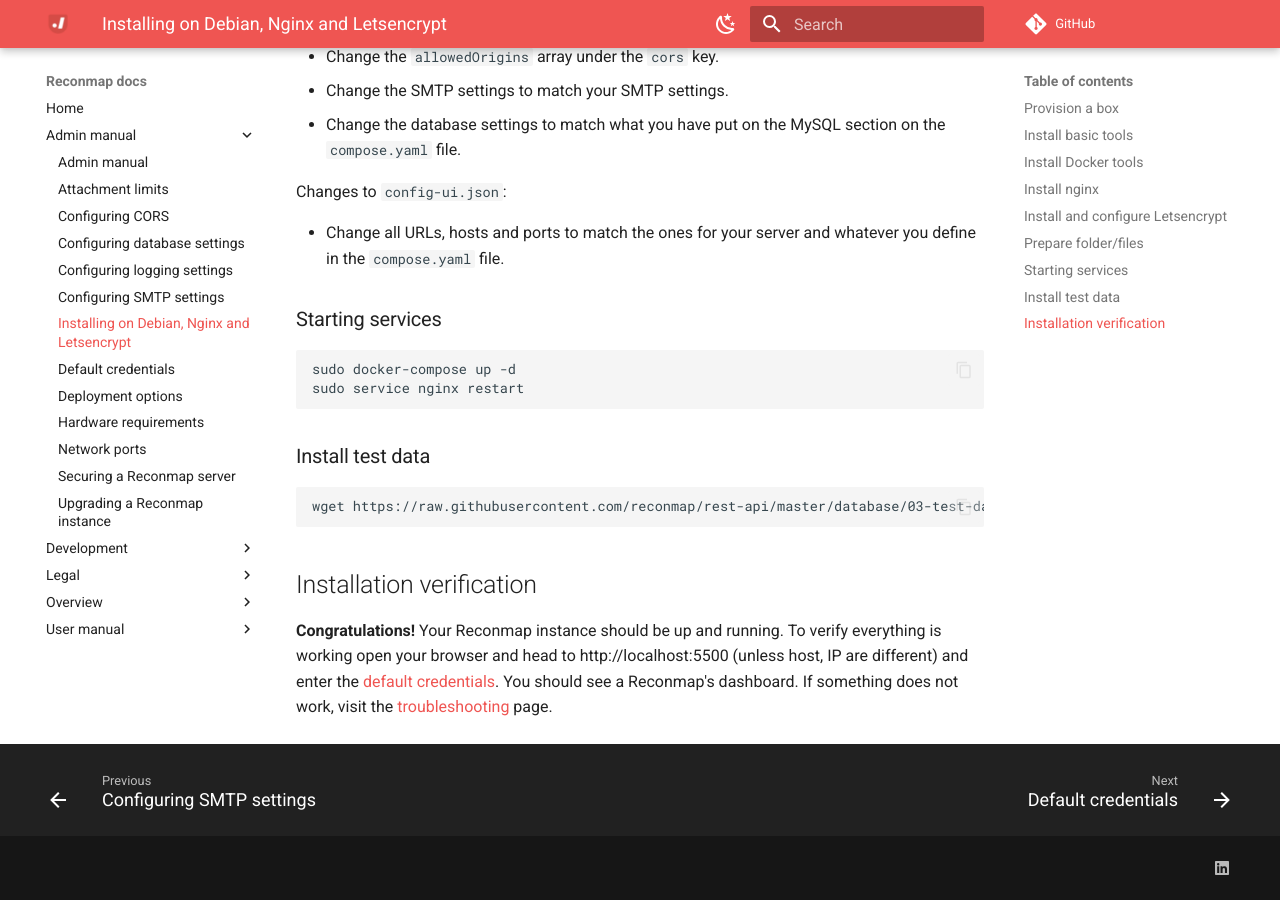
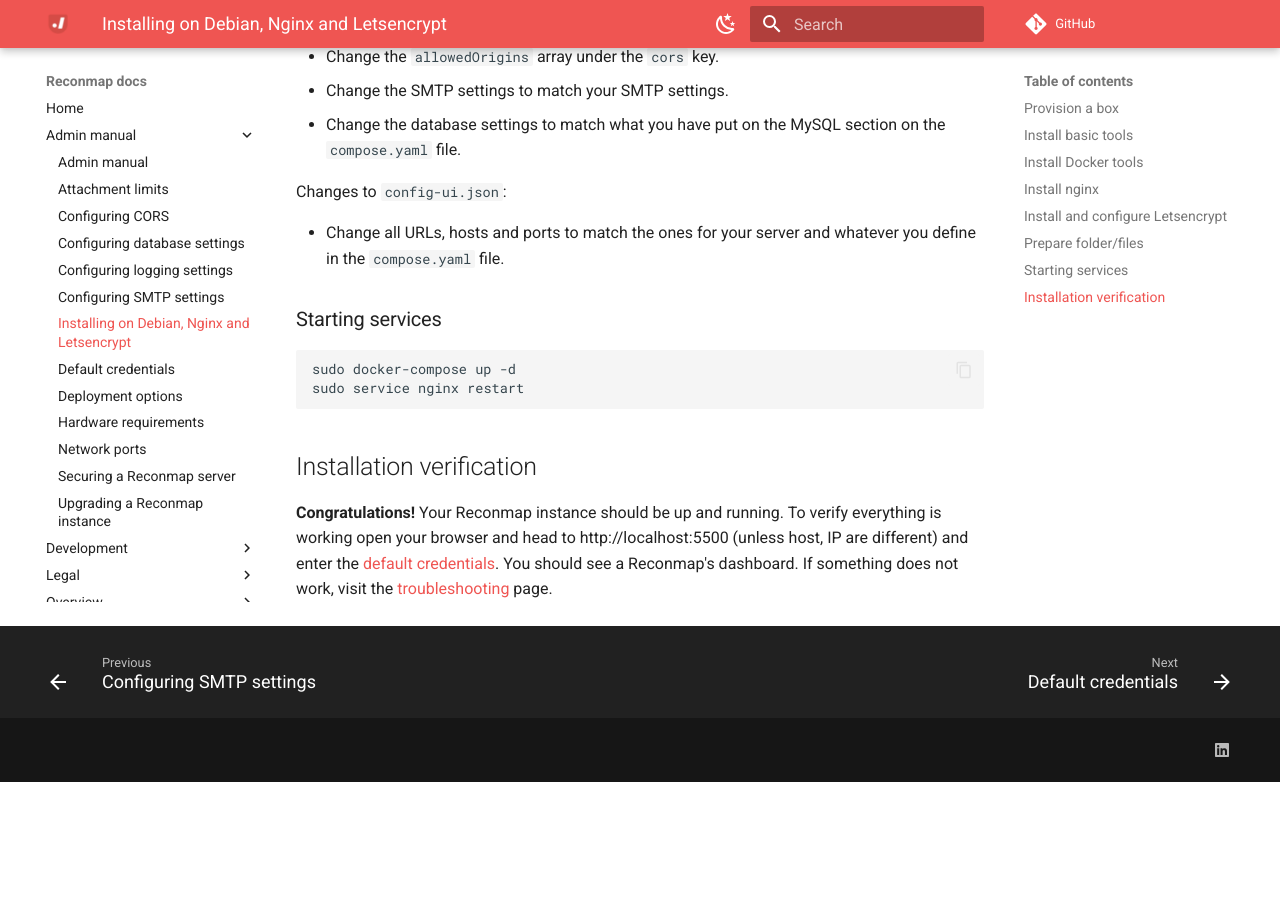
Before and after one commit to reconmap/documentation, an MkDocs documentation site: the page built from docs/admin-manual/debian-nginx-letsencrypt.md, in a window 1280 px wide and 900 px high, scrolled down 2908 px. Built offline with MkDocs 1.6.1 and Material for MkDocs 9.7.7, drawn with Linux system fonts in a browser that asks for light colours; comment, search, counter and statistics services are not loaded; after the commit the page ends 3690 px from its top, so only the background shows below that.

Commit message:
chore(db): remove obsolete test data installation step
- Removed 'Install test data' command using 03-test-data.sql
- The SQL file no longer exists in the repository
- Prevents errors when running setup instructions with docker/mysql

````diff
--- a/docs/admin-manual/debian-nginx-letsencrypt.md
+++ b/docs/admin-manual/debian-nginx-letsencrypt.md
@@ -153,12 +153,6 @@
 sudo service nginx restart
 ```
 
-### Install test data
-
-```shell
-wget https://raw.githubusercontent.com/reconmap/rest-api/master/database/03-test-data.sql -O- | docker exec -i rmap-mysql mysql -ureconmapper -preconmapped reconmap
-```
-
 ## Installation verification
 
 **Congratulations!** Your Reconmap instance should be up and running. To verify everything is working open your browser and head to http://localhost:5500 (unless host, IP are different) and enter the [default credentials](/admin-manual/default-credentials.html). You should see a Reconmap's dashboard. If something does not work, visit the [troubleshooting](/development/troubleshooting) page.
````
